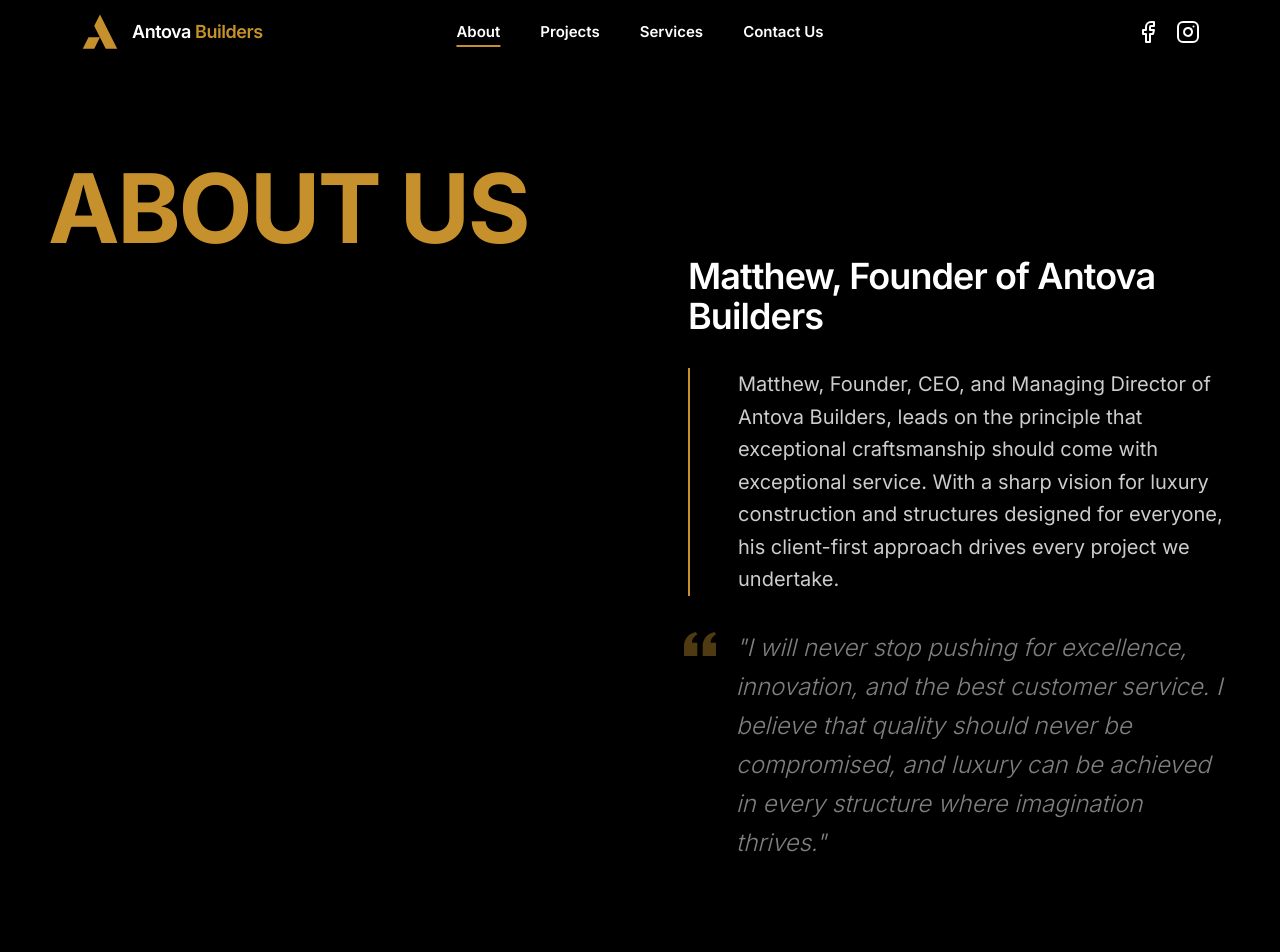
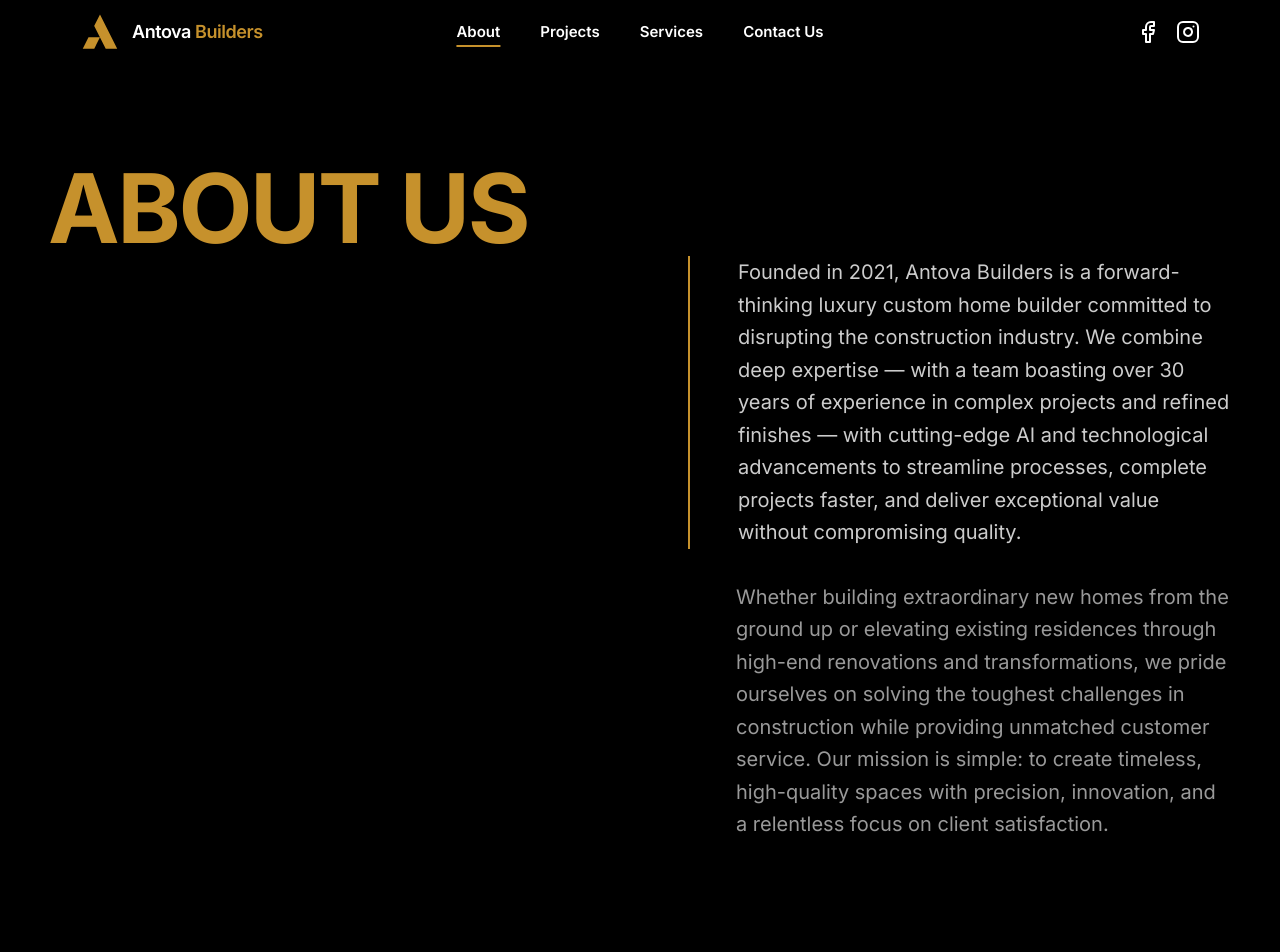
Before and after one commit to danjpm1/test6, a Next.js app: page /about in a window 1280 px wide. Shown: the top 952 px of the page. Built offline with nearby package versions, Linux system fonts and the light colour scheme.

Commit message:
Update page.tsx

```diff
--- a/app/about/page.tsx
+++ b/app/about/page.tsx
@@ -482,31 +482,19 @@ export default function AboutPage() {
             </div>
 
             <div className="space-y-8 lg:pt-24">
-              <h2 className="text-2xl md:text-3xl lg:text-4xl text-white font-semibold tracking-tight">
-                Matthew, Founder of Antova Builders
-              </h2>
-
               <div
                 className="border-l-2 pl-8 lg:pl-12"
                 style={{ borderColor: "var(--primary)" }}
               >
                 <p className="text-lg md:text-xl text-white/80 leading-relaxed">
-                  Matthew, Founder, CEO, and Managing Director of Antova Builders, leads on the principle that exceptional craftsmanship should come with exceptional service. With a sharp vision for luxury construction and structures designed for everyone, his client-first approach drives every project we undertake.
+                  Founded in 2021, Antova Builders is a forward-thinking luxury custom home builder committed to disrupting the construction industry. We combine deep expertise — with a team boasting over 30 years of experience in complex projects and refined finishes — with cutting-edge AI and technological advancements to streamline processes, complete projects faster, and deliver exceptional value without compromising quality.
                 </p>
               </div>
 
-              <div className="relative pl-8 lg:pl-12">
-                <svg
-                  className="absolute -left-1 top-0 w-8 h-8 opacity-40"
-                  style={{ color: "var(--primary)" }}
-                  fill="currentColor"
-                  viewBox="0 0 24 24"
-                >
-                  <path d="M14.017 21v-7.391c0-5.704 3.731-9.57 8.983-10.609l.995 2.151c-2.432.917-3.995 3.638-3.995 5.849h4v10h-9.983zm-14.017 0v-7.391c0-5.704 3.748-9.57 9-10.609l.996 2.151c-2.433.917-3.996 3.638-3.996 5.849h3.983v10h-9.983z" />
-                </svg>
-                <blockquote className="text-xl md:text-2xl text-white/50 leading-relaxed italic font-light">
-                  "I will never stop pushing for excellence, innovation, and the best customer service. I believe that quality should never be compromised, and luxury can be achieved in every structure where imagination thrives."
-                </blockquote>
+              <div className="pl-8 lg:pl-12">
+                <p className="text-lg md:text-xl text-white/60 leading-relaxed">
+                  Whether building extraordinary new homes from the ground up or elevating existing residences through high-end renovations and transformations, we pride ourselves on solving the toughest challenges in construction while providing unmatched customer service. Our mission is simple: to create timeless, high-quality spaces with precision, innovation, and a relentless focus on client satisfaction.
+                </p>
               </div>
             </div>
           </div>
```
